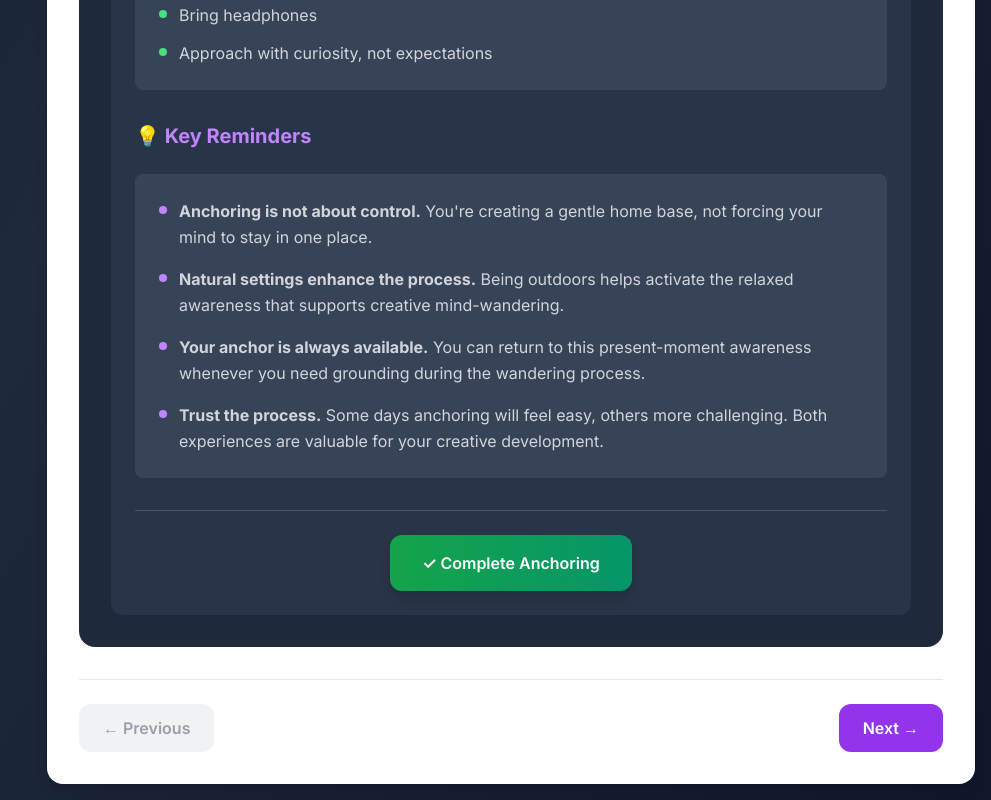
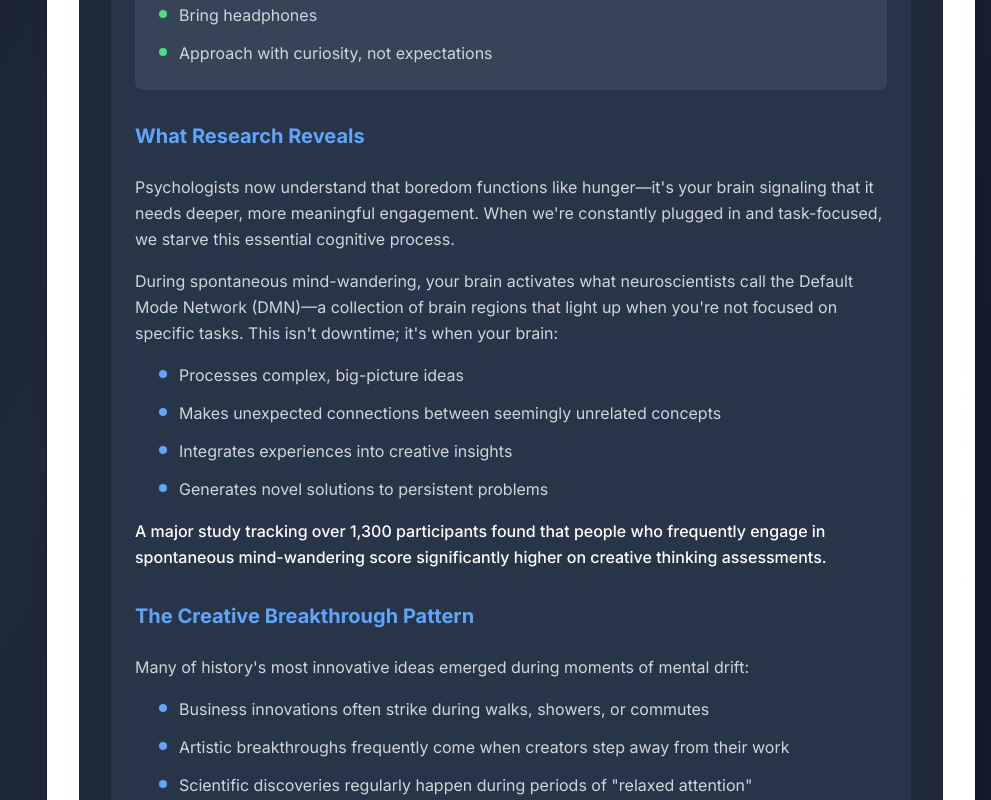
Before and after one commit to MartijnMesman/ConnectedCreativity, a Next.js app: page /course/module/2 in a window 1280 px wide. Shown: the part 1480-2280 px from the top of the page, without its empty margins (289-1280 px from the left). Built offline with nearby package versions, Linux system fonts and the light colour scheme.

Commit message:
Updated page.tsx

```diff
--- a/src/app/course/module/[id]/page.tsx
+++ b/src/app/course/module/[id]/page.tsx
@@ -295,92 +295,6 @@ export default function ModulePage() {
 
               {/* Anchoring Technique Section */}
 
-              {/* Key Reminders Section */}
-              <div className="space-y-6">
-                <h2 className="text-xl font-bold text-purple-400 mb-4 flex items-center">
-                  💡 Key Reminders
-                </h2>
-
-                <div className="bg-slate-600/50 rounded-lg p-6">
-                  <div className="space-y-4 text-gray-300 leading-relaxed">
-                    <div className="flex items-start space-x-3">
-                      <div className="w-2 h-2 bg-purple-400 rounded-full mt-2 flex-shrink-0"></div>
-                      <p className="text-gray-300"><strong>Anchoring is not about control.</strong> You're creating a gentle home base, not forcing your mind to stay in one place.</p>
-                    </div>
-                    <div className="flex items-start space-x-3">
-                      <div className="w-2 h-2 bg-purple-400 rounded-full mt-2 flex-shrink-0"></div>
-                      <p className="text-gray-300"><strong>Natural settings enhance the process.</strong> Being outdoors helps activate the relaxed awareness that supports creative mind-wandering.</p>
-                    </div>
-                    <div className="flex items-start space-x-3">
-                      <div className="w-2 h-2 bg-purple-400 rounded-full mt-2 flex-shrink-0"></div>
-                      <p className="text-gray-300"><strong>Your anchor is always available.</strong> You can return to this present-moment awareness whenever you need grounding during the wandering process.</p>
-                    </div>
-                    <div className="flex items-start space-x-3">
-                      <div className="w-2 h-2 bg-purple-400 rounded-full mt-2 flex-shrink-0"></div>
-                      <p className="text-gray-300"><strong>Trust the process.</strong> Some days anchoring will feel easy, others more challenging. Both experiences are valuable for your creative development.</p>
-                    </div>
-                  </div>
-                </div>
-              </div>
-
-              {/* Completion Section */}
-              <div className="text-center pt-6 border-t border-slate-600">
-                <button
-                  onClick={() => markSectionComplete('anchoring')}
-                  className="px-8 py-4 bg-gradient-to-r from-green-600 to-emerald-600 text-white rounded-xl font-semibold hover:from-green-700 hover:to-emerald-700 transition-all duration-200 shadow-lg hover:shadow-xl"
-                >
-                  ✓ Complete Anchoring
-                </button>
-              </div>
-            </div>
-          </div>
-        )
-
-      case 'context':
-        return (
-          <div className="bg-slate-800 rounded-2xl p-8 text-white min-h-screen">
-            {/* Header Section */}
-            <div className="flex items-center justify-between mb-8">
-              <div className="flex items-center space-x-4">
-                <div className="w-8 h-8 bg-blue-500 rounded flex items-center justify-center text-white font-bold text-sm">
-                  2
-                </div>
-                <div>
-                  <h1 className="text-2xl font-bold text-white">Context</h1>
-                  <p className="text-blue-400 text-sm">10 min</p>
-                </div>
-              </div>
-            </div>
-
-            {/* Description */}
-            <div className="mb-8">
-              <p className="text-gray-300 leading-relaxed">
-                Explore the background and framework of the session. Understand the objectives, connect with
-                previous lessons and set intentions for what you want to achieve.
-              </p>
-            </div>
-
-            {/* Main Content Container */}
-            <div className="bg-slate-700/50 rounded-xl p-6 space-y-8">
-
-              {/* The Mind-Wandering Revolution Section */}
-              <div className="space-y-6">
-                <h2 className="text-xl font-bold text-blue-400 mb-4">The Mind-Wandering Revolution</h2>
-
-                <div className="space-y-4 text-gray-300 leading-relaxed">
-                  <p>
-                    For too long, we've been told that wandering minds are unproductive minds. Our hustle
-                    culture demands constant focus, endless optimization, and perpetual "grinding." But here's
-                    what the science actually shows:
-                  </p>
-
-                  <p className="font-medium text-white">
-                    Mind-wandering isn't a bug—it's a feature. When your attention drifts, your brain doesn't
-                    shut down. Instead, it shifts into a different mode of operation that's essential for creative
-                    thinking.
-                  </p>
-                </div>
-              </div>
 
               {/* What Research Reveals Section */}
               <div className="space-y-6">
```
